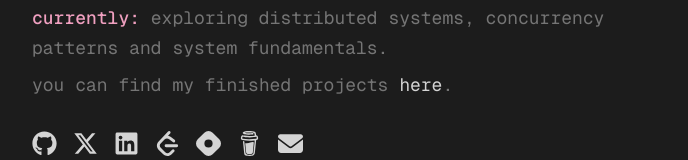
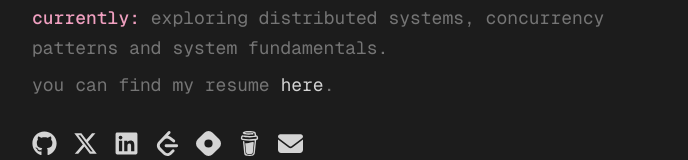
Before and after one commit to jerkeyray/portfolio-mk2, a Next.js app: page / in a window 1280 px wide. Shown: the part 552-712 px from the top of the page, without its empty margins (288-976 px from the left). Built offline with nearby package versions, Linux system fonts and the light colour scheme; no server answers.

Commit message:
add resume

```diff
--- a/app/page.tsx
+++ b/app/page.tsx
@@ -107,13 +107,14 @@ export default function Home() {
           </p>
 
           <p className="text-muted-foreground leading-relaxed">
-            you can find my finished projects{" "}
-            <Link
-              href="/projects"
+            you can find my resume{" "}
+            <a
+              href="/aditya_srivastava_resume.pdf"
+              download="aditya_srivastava_resume.pdf"
               className="text-accent hover:text-accent/80 underline decoration-accent underline-offset-4 transition-colors"
             >
               here
-            </Link>
+            </a>
             .
           </p>
         </div>
```
Also changed, not shown: 1 other file (tests, documents, lock files or other folders).
